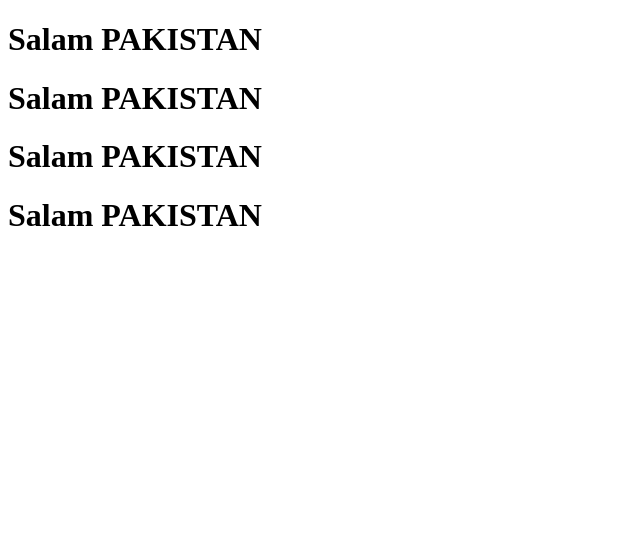
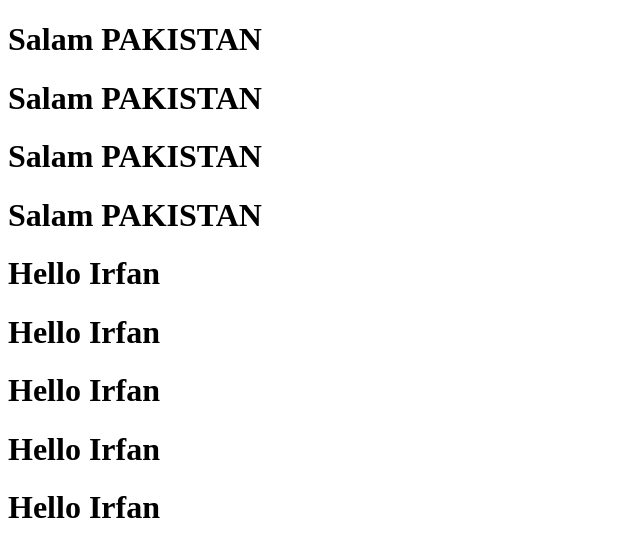
Before and after one commit to IrfanHassan741/my-Pakistan, a plain HTML site: page GitHub/index.html in a window 1280 px wide. Shown: the whole page, without its empty margins (0-640 px from the left). Drawn offline with Linux system fonts and the light colour scheme.

Commit message:
Update website

```diff
--- a/GitHub/index.html
+++ b/GitHub/index.html
@@ -10,6 +10,11 @@
     <h1>Salam PAKISTAN</h1>
     <h1>Salam PAKISTAN</h1>
     <h1>Salam PAKISTAN</h1>
+    <h1>Hello Irfan</h1>
+    <h1>Hello Irfan</h1>
+    <h1>Hello Irfan</h1>
+    <h1>Hello Irfan</h1>
+    <h1>Hello Irfan</h1>
 </body>
 <script src="app.js"></script>
 </html>
```
